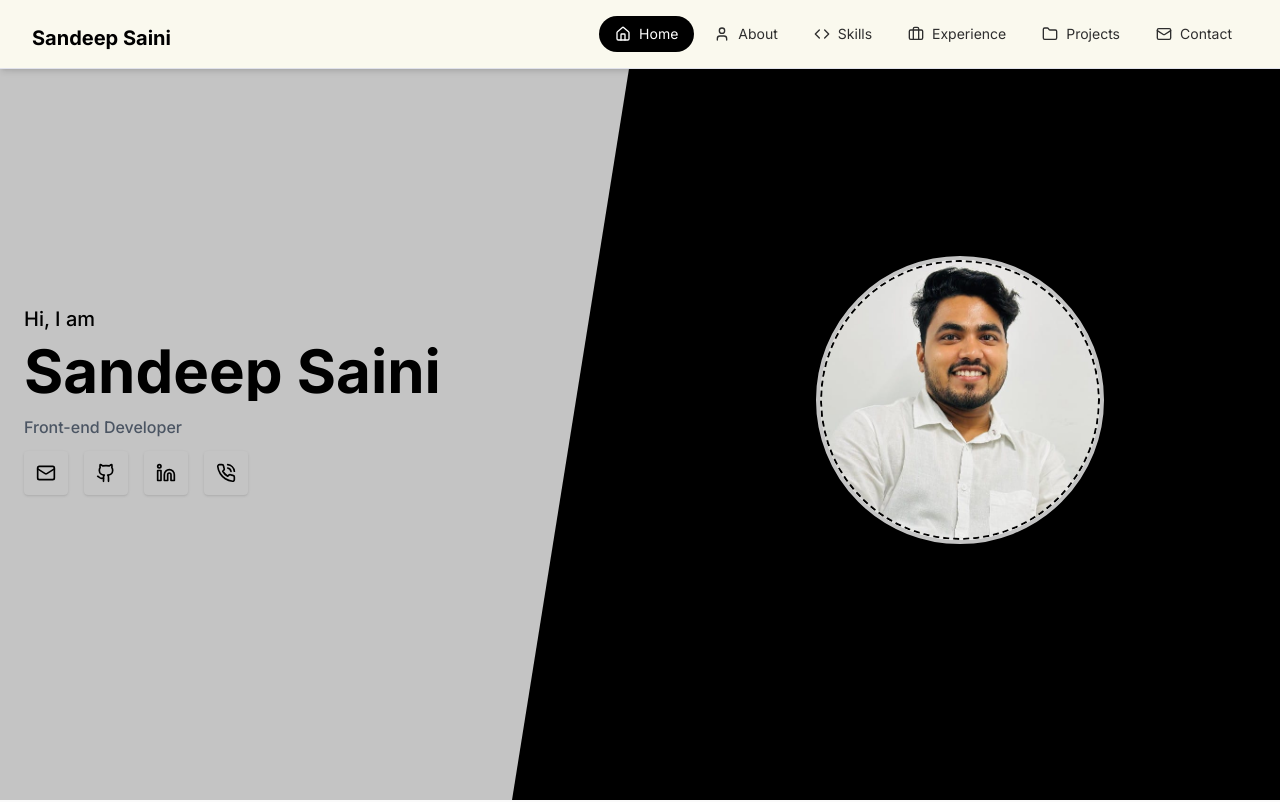
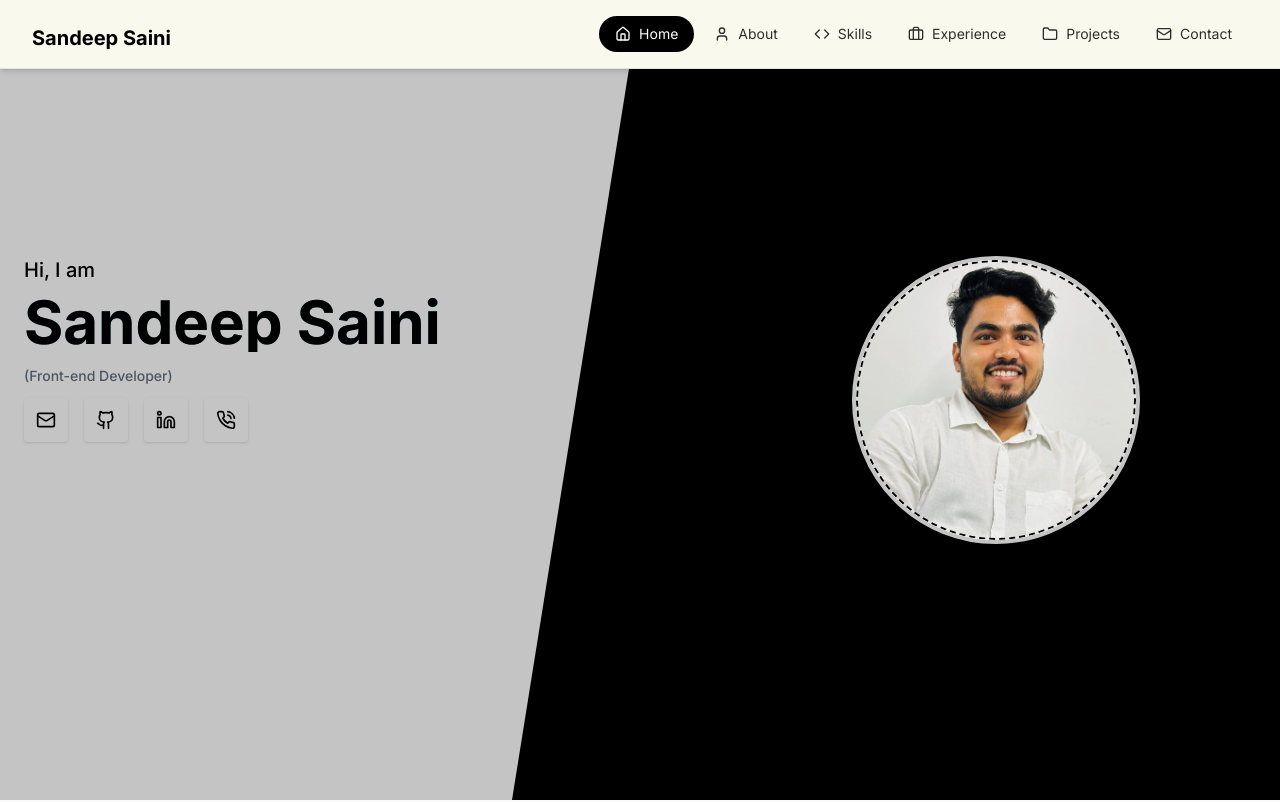
Before and after one commit to SandeepSaini5520/portfolio, a React (Vite) app: page / in a window 1280 px wide. Shown: the top 802 px of the page. Built offline with nearby package versions, Linux system fonts and the light colour scheme; the HTML template or start-up script is replaced by a standard one.

Commit message:
make changes in UI

```diff
--- a/src/components/portfolio/HeroSection.tsx
+++ b/src/components/portfolio/HeroSection.tsx
@@ -37,8 +37,8 @@ const HeroSection = () => {
       </div>
 
       {/* Main content container */}
-      <div className="relative z-10 container mx-auto px-6 py-20 max-w-7xl">
-        <div className="grid lg:grid-cols-2 gap-12 items-center">
+      <div className="relative z-10 container mx-auto md:px-6 md:py-20 md:max-w-7xl">
+        <div className="flex flex-col align-top justify-start md:grid lg:grid-cols-2 gap-48">
           {/* Left text content */}
           <motion.header
             variants={containerVariants}
@@ -48,7 +48,7 @@ const HeroSection = () => {
           >
             <p className="text-xl mb-2 font-medium">Hi, I am</p>
             <motion.h1
-              className="text-4xl md:text-6xl font-bold mb-2 overflow-hidden whitespace-nowrap inline-block"
+              className="text-xl text-transparent bg-clip-text bg-[linear-gradient(90deg,rgba(42,123,155,1)_0%,rgba(49,84,64,1)_50%,rgba(25,167,189,1)_100%)] md:text-black md:text-6xl font-bold mb-1 md:mb-2 overflow-hidden whitespace-nowrap inline-block"
               initial={{ clipPath: "inset(0 100% 0 0)" }}
               animate={{
                 clipPath: [
@@ -69,8 +69,8 @@ const HeroSection = () => {
               Sandeep Saini
             </motion.h1>
 
-            <p className="text-md font-medium text-gray-600 mb-3">
-              Front-end Developer
+            <p className="text-sm font-medium text-gray-600 md:mb-3">
+              (Front-end Developer)
             </p>
 
             {/* Social Icons */}
```
